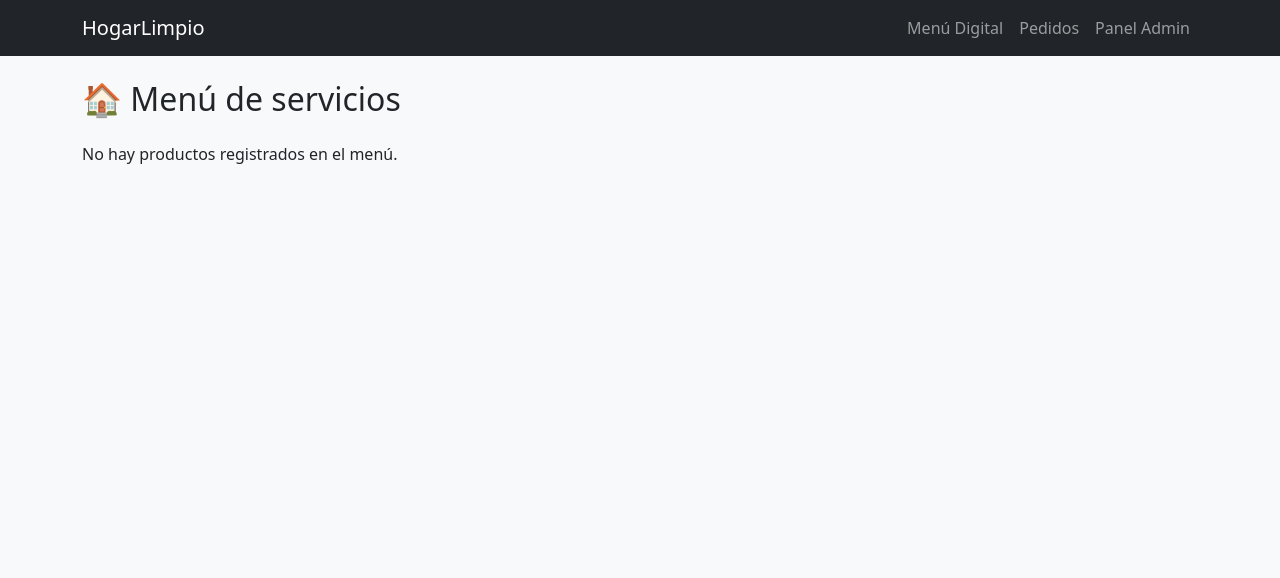
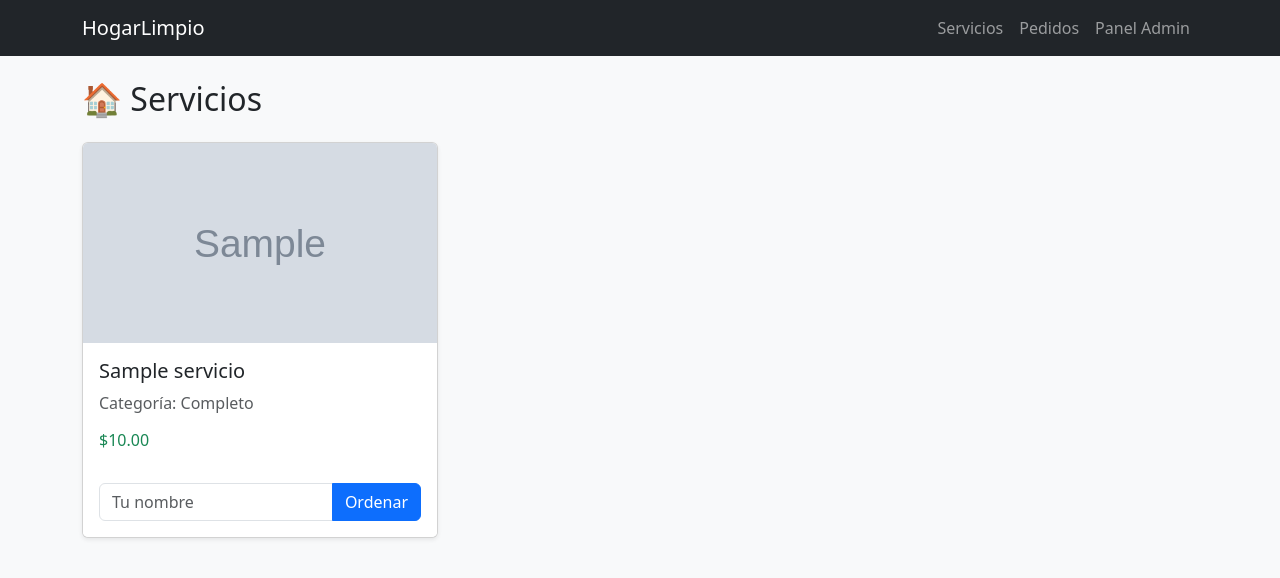
Before and after one commit to MartinArts614/PROYECTO, a Django app: page / in a window 1280 px wide. Shown: the top 578 px of the page. Run offline with Django 5.2, Linux system fonts and the light colour scheme; tables that the repository leaves empty hold one stand-in row (values such as "Sample post"); grey boxes marked "Sample" are stand-in pictures.

Commit message:
commit update 050926 2

```diff
--- a/HogarLimpio/urls.py
+++ b/HogarLimpio/urls.py
@@ -16,8 +16,13 @@
 """
 from django.contrib import admin
 from django.urls import path, include
+from django.conf import settings
+from django.conf.urls.static import static
 
 urlpatterns = [
     path('admin/', admin.site.urls),
     path('', include('solicitudServicio.urls')),
 ]
+
+if settings.DEBUG:
+    urlpatterns += static(settings.MEDIA_URL, document_root=settings.MEDIA_ROOT)
--- a/solicitudServicio/dao/dao.py
+++ b/solicitudServicio/dao/dao.py
@@ -6,11 +6,11 @@
 
     @staticmethod
     def obtener_todos() -> List[Pedido]:
-        return Pedido.objects.all()
+        return Pedido.objects.all().order_by('-fecha')
 
     @staticmethod
     def obtener_disponibles() -> List[Pedido]:
-        return Pedido.objects.filter(disponible=True)
+        return Pedido.objects.filter(disponible=True).order_by('-fecha')
 
     @staticmethod
     def obtener_por_id(pedido_id: int) -> Optional[Pedido]:
@@ -19,36 +19,39 @@
         except Pedido.DoesNotExist:
             return None
 
+    @staticmethod
+    def crear_pedido_con_servicio(cliente_nombre: str, servicio_id: int) -> Optional[Pedido]:
+        try:
+            servicio = Servicio.objects.get(
+            id=servicio_id,
+            disponible=True
+            )
+            pedido = Pedido.objects.create(
+            cliente_nombre=cliente_nombre,
+            servicio=servicio,
+            total=servicio.precio
+            )
+            return pedido
+        except Servicio.DoesNotExist:
+         return None
+
+    @staticmethod
+    def cambiar_estado(pedido_id: int, nuevo_estado: str) -> Optional[Pedido]:
+            try:
+                pedido = Pedido.objects.get(id=pedido_id)
+                pedido.estado = nuevo_estado
+                pedido.save()  # Ejecuta la consulta UPDATE en la BD
+                return pedido
+            except Pedido.DoesNotExist:
+                return None
 
 class ServicioDAO:
     """Capa DAO para operaciones de Servicio"""
 
     @staticmethod
     def obtener_todos() -> List[Servicio]:
-        return Servicio.objects.all().order_by('-fecha')
+        return Servicio.objects.all()
 
     @staticmethod
     def obtener_disponibles() -> List[Servicio]:
-        return Servicio.objects.filter(disponible=True).order_by('-fecha')
-
-    @staticmethod
-    def crear_pedido_con_servicio(cliente_nombre: str, pedido_id: int,
-                                   servicio: str, categoria: str) -> Optional[Servicio]:
-        pedido = PedidoDAO.obtener_por_id(pedido_id)
-        if pedido:
-            return Servicio.objects.create(
-                cliente_nombre=cliente_nombre,
-                servicio = servicio,
-                total=pedido.precio
-            )
-        return None
-
-    @staticmethod
-    def cambiar_estado(pedido_id: int, nuevo_estado: str) -> Optional[Servicio]:
-        try:
-            pedido = Pedido.objects.get(id=pedido_id)
-            pedido.estado = nuevo_estado
-            pedido.save()  # Ejecuta la consulta UPDATE en la BD
-            return pedido
-        except Pedido.DoesNotExist:
-            return None
+        return Servicio.objects.filter(disponible=True)
--- /dev/null
+++ b/solicitudServicio/middleware.py
@@ -0,0 +1,16 @@
+import time
+
+class AuditoriaSeguridadMiddleware:
+    def __init__(self, get_response):
+        self.get_response = get_response
+
+    def __call__(self, request):
+        # Código ejecutado antes de la vista
+        start_time = time.time()
+
+        response = self.get_response(request)
+
+        # Código ejecutado después de la vista (Inspección y Cookies seguras)
+        duration = time.time() - start_time
+        response['X-Process-Time'] = str(duration)
+        return response
--- a/solicitudServicio/models.py
+++ b/solicitudServicio/models.py
@@ -7,7 +7,7 @@
     if value <= 0:
         raise ValidationError('El precio debe ser un número mayor a cero.')
 
-class Pedido(models.Model):
+class Servicio(models.Model):
     CATEGORIAS = [
         ('COMPLETO', 'Completo'),
         ('EXPRESS', 'Express'),
@@ -15,16 +15,16 @@
     ]
     nombre = models.CharField(max_length=100)
     precio = models.DecimalField(max_digits=6, decimal_places=2)
-    categoria = models.CharField(max_length=15, choices=CATEGORIAS, default= 'CASA')
+    categoria = models.CharField(max_length=15, choices=CATEGORIAS, default= 'COMPLETO')
     disponible = models.BooleanField(default=True)
 
 # Soporte para archivos multimedia (Media Files)
-#    imagen = models.ImageField(upload_to='productos/', null=True, blank=True)
+    imagen = models.ImageField(upload_to='productos/', null=True, blank=True)
 
     def __str__(self):
         return f"{self.nombre} - ${self.precio}"
 
-class Servicio(models.Model):
+class Pedido(models.Model):
     ESTADOS = [
         ('PENDIENTE', 'Pendiente'),
         ('ACEPTADO', 'Aceptado'),
@@ -35,6 +35,7 @@
     ]
 
     cliente_nombre = models.CharField(max_length=100)
+    servicio = models.ForeignKey(Servicio, on_delete=models.PROTECT, related_name='pedidos')
     fecha = models.DateTimeField(auto_now_add=True)
     estado = models.CharField(max_length=15, choices=ESTADOS, default='PENDIENTE')
     disponible = models.BooleanField(default=True)
--- a/solicitudServicio/templates/mainvista/base.html
+++ b/solicitudServicio/templates/mainvista/base.html
@@ -11,7 +11,7 @@
         <div class="container">
             <a class="navbar-brand" href="{% url 'menu' %}"> HogarLimpio</a>
             <div class="navbar-nav">
-                <a class="nav-link" href="{% url 'menu' %}">Menú Digital</a>
+                <a class="nav-link" href="{% url 'menu' %}">Servicios</a>
                 <a class="nav-link" href="{% url 'pedidos' %}">Pedidos</a>
                 <a class="nav-link" href="/admin/" target="_blank">Panel Admin</a>
             </div>
--- a/solicitudServicio/templates/mainvista/menu.html
+++ b/solicitudServicio/templates/mainvista/menu.html
@@ -1,21 +1,29 @@
 {% extends 'mainvista/base.html' %}
 
 {% block content %}
-<h2 class="mb-4">🏠 Menú de servicios</h2>
+<h2 class="mb-4">🏠 Servicios</h2>
 
 <div class="row">
-    {% for producto in productos %}
+    {% for servicio in servicios %}
     <div class="col-md-4 mb-3">
         <div class="card h-100 shadow-sm">
+            {% if servicio.imagen %}
+                <img src="{{ servicio.imagen.url }}" class="card-img-top" alt="{{ servicio.nombre }}" style="height: 200px; object-fit: cover;">
+            {% else %}
+                <div class="bg-light text-center py-5 border-bottom">
+                    <span class="text-muted">Sin imagen</span>
+                </div>
+            {% endif %}
+
             <div class="card-body">
-                <h5 class="card-title">{{ producto.nombre }}</h5>
-                <p class="card-text text-muted">Categoría: {{ producto.get_categoria_display }}</p>
-                <h6 class="text-success">${{ producto.precio }}</h6>
+                <h5 class="card-title">{{ servicio.nombre }}</h5>
+                <p class="card-text text-muted">Categoría: {{ servicio.get_categoria_display }}</p>
+                <h6 class="text-success">${{ servicio.precio }}</h6>
             </div>
             <div class="card-footer bg-white border-top-0">
                 <form action="{% url 'crear_pedido' %}" method="POST">
                     {% csrf_token %}
-                    <input type="hidden" name="producto_id" value="{{ producto.id }}">
+                    <input type="hidden" name="servicio_id" value="{{ servicio.id }}">
                     <div class="input-group mb-2">
                         <input type="text" name="cliente_nombre" class="form-control" placeholder="Tu nombre" required>
                         <button type="submit" class="btn btn-primary">Ordenar</button>
@@ -25,7 +33,7 @@
         </div>
     </div>
     {% empty %}
-    <p>No hay productos registrados en el menú.</p>
+    <p>No hay servicios registrados.</p>
     {% endfor %}
 </div>
 {% endblock %}
--- a/solicitudServicio/views.py
+++ b/solicitudServicio/views.py
@@ -24,8 +24,9 @@
     """Procesa el formulario web de un nuevo pedido"""
     if request.method == 'POST':
         cliente_nombre = request.POST.get('cliente_nombre')
-        producto_id = request.POST.get('producto_id')
-        PedidoDAO.crear_pedido_con_producto(cliente_nombre, producto_id)
+        servicio_id = request.POST.get('servicio_id')
+        #if cliente_nombre and servicio_id:
+        PedidoDAO.crear_pedido_con_servicio(cliente_nombre, int(servicio_id))
     return redirect('pedidos')
 
 def cambiar_estado_action(request, pedido_id):
```
Also changed, not shown: HogarLimpio/settings.py (+15 -0 lines), solicitudServicio/admin.py (+6 -6 lines), solicitudServicio/templates/mainvista/pedidos.html (+12 -7 lines), solicitudServicio/migrations/0001_initial.py, solicitudServicio/migrations/0002_remove_servicio_servicio.py (deleted), solicitudServicio/migrations/0003_alter_pedido_categoria.py (deleted), static/casa habitacion.jpg (added), static/departamento.jpg (added), static/oficina.jpg (added), 1 other file.
